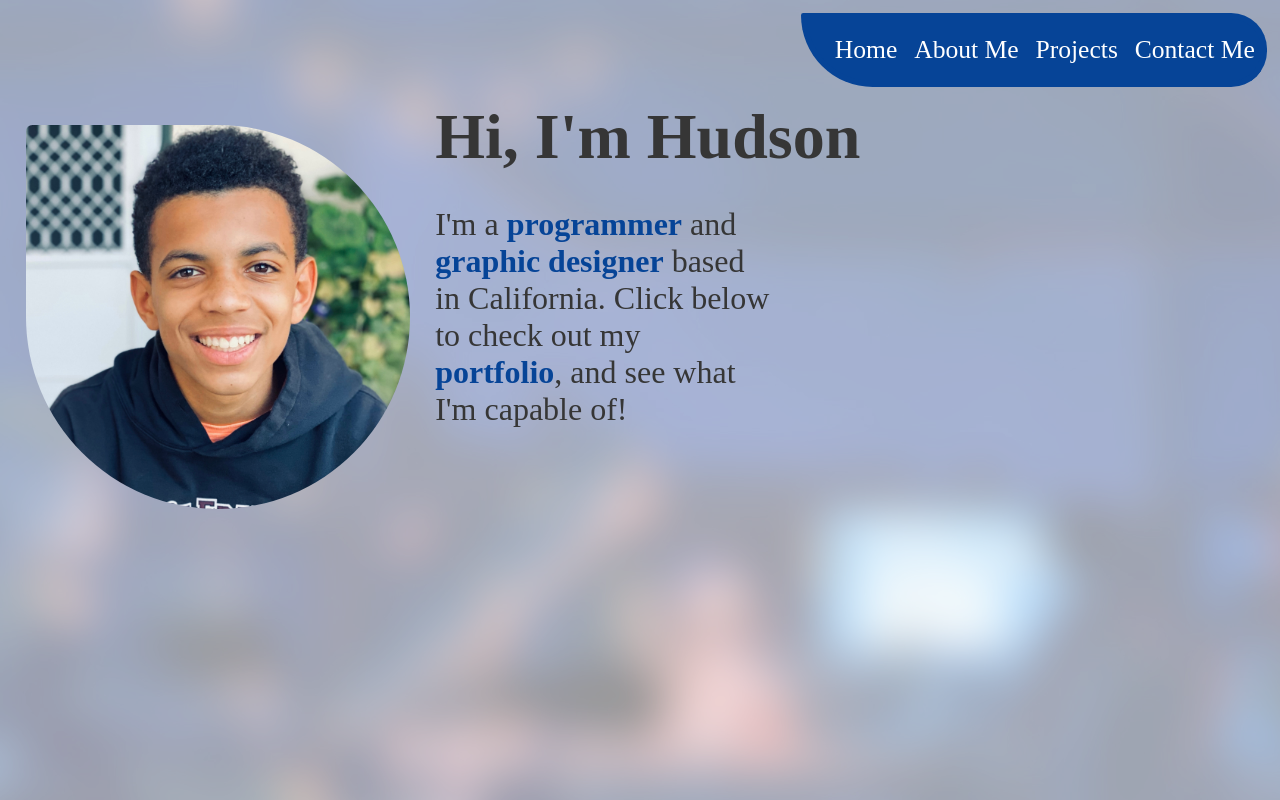
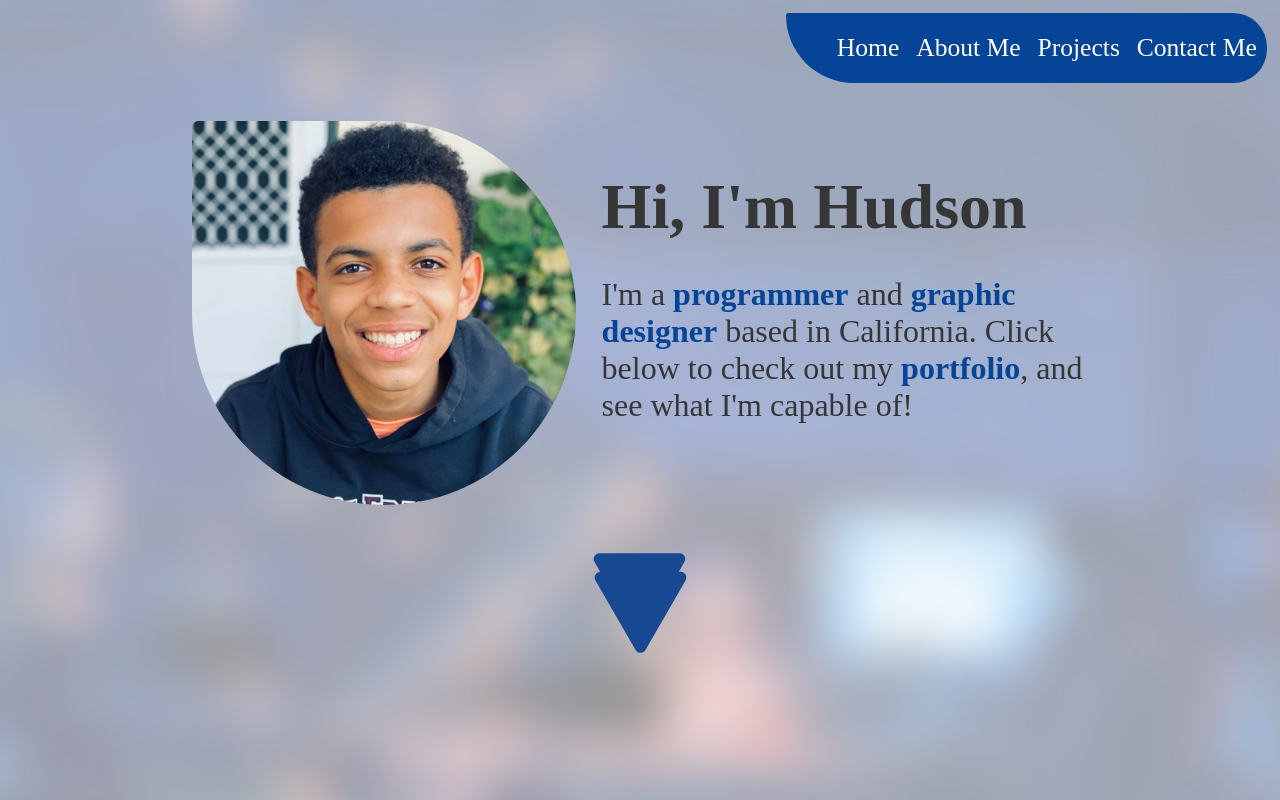
Before and after one commit to Hmcg23/my-portfolio1, a plain HTML site: page index.html in a window 1280 px wide. Drawn offline with Linux system fonts and the light colour scheme.

Commit message:
complete first page, add darrow and slightly change nav

```diff
--- a/index.html
+++ b/index.html
@@ -10,20 +10,21 @@
 <body>
     <nav>
         <ul>
-            <li>Home</li>
-            <li>About Me</li>
-            <li>Projects</li>
-            <li>Contact Me</li>
+            <li><a href="#home">Home</a></li>
+            <li><a href="#about-me">About Me</a></li>
+            <li><a href="#projects">Projects</a></li>
+            <li><a href="#contact-me">Contact Me</a></li>
         </ul>
     </nav>
     <main>
-        <section id="home-container">
+        <section id="home">
             <img src="./resources/images/IMG_5840.JPG" alt="photo of me" id="my-photo">
             <div id='text-container'>
                 <h1>Hi, I'm Hudson</h1>
                 <p class="text">I'm a <span class="blue">programmer</span> and <span class="blue">graphic designer</span> based in California. Click below to check out my <span class="blue">portfolio</span>, and see what I'm capable of!</p>
             </div>
         </section>
+        <img src="./resources/images/Darrow.svg" alt="Down arrow" id="darrow">
     </main>
 </body>
 </html>
--- a/resources/style.css
+++ b/resources/style.css
@@ -47,32 +47,32 @@ h1 {
 
 nav {
     background-color: #064497;
-    border: 0.5vw solid #064497;
+    border: calc(0.5vw - 2px) solid #064497;
     border-radius: 0.5vw 100px 100px 200px;
     margin: 1vw;
     max-width: fit-content;
-    display: block;
     margin-left: auto;
-
+    padding: 0;
 }
 
-ul {
-    padding: 0;
-    padding-left: calc(1.5vw + 2px);
+ul li{
+    display: inline-block;
 }
 
-nav ul li {
+nav ul li a{
     font-family: 'Gilroy-Bold';
     font-size: 2vw;
     color: white;
     margin: 0 0.5vw;
-    display: inline-block;
+    text-decoration: none;
 }
 
 /* Main Section */
 
-#home-container {
+#home {
     display: flex;
+    justify-content: center;
+    align-items: center;
 }
 
 #my-photo {
@@ -81,6 +81,7 @@ nav ul li {
     height: 30%;
     display: block;
     margin: 2vw;
+    max-width: 100%;
 }
 
 .blue {
@@ -90,11 +91,11 @@ nav ul li {
 
 #text-container {
     display: flex;
+    max-width: 40%;
     flex-direction: column;
 }
 
 #text-container p {
-    max-width: 40%;
     font-size: 2.5vw;
 }
 
@@ -103,3 +104,9 @@ nav ul li {
     font-size: 5vw;
 
 }
+
+#darrow {
+    display: block;
+    width: 15%;
+    margin: 0 auto;
+}
```
Also changed, not shown: resources/images/Darrow.svg (added).
